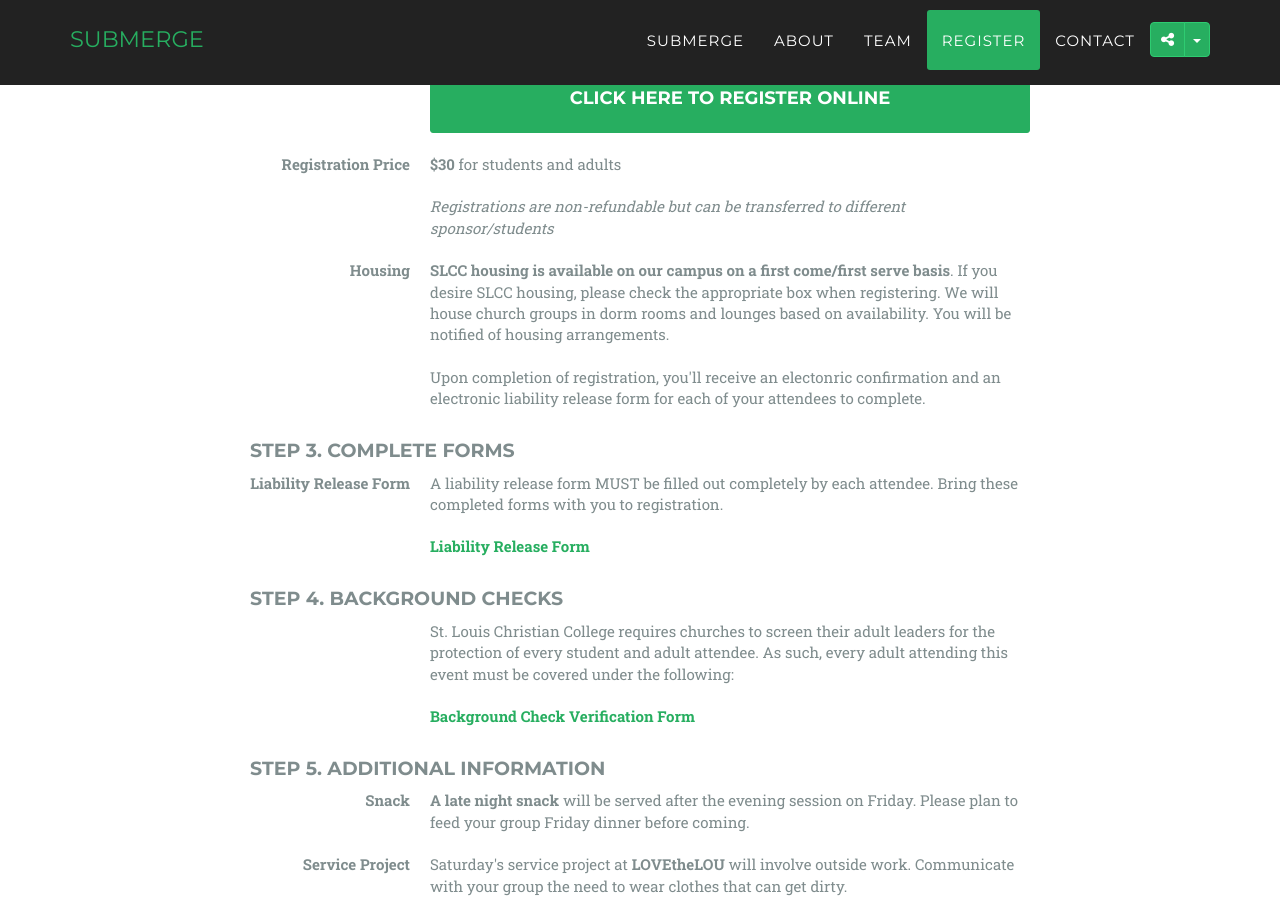
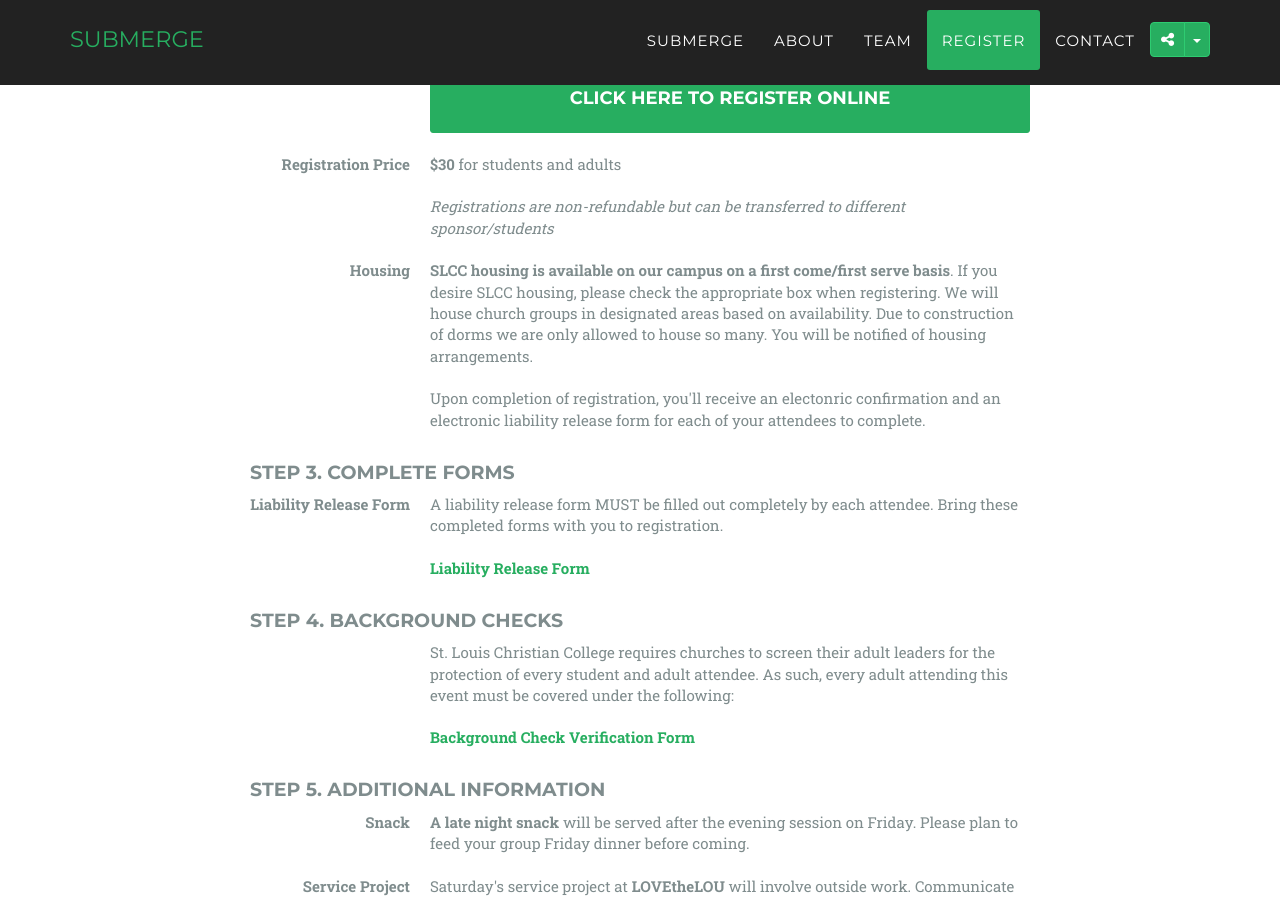
Before and after one commit to stlchristianedu/submergestl.com, a Jekyll site: the page built from index.html, in a window 1280 px wide and 900 px high, scrolled down 4949 px. Built offline with Jekyll 4.4.1, drawn with Linux system fonts in a browser that asks for light colours; nearby versions of some CDN libraries; some web fonts are replaced.

Commit message:
Update register.html

```diff
--- a/_includes/register.html
+++ b/_includes/register.html
@@ -43,7 +43,7 @@
                 <div class="row">
                     <dl class="dl-horizontal">
                         <dt>Housing</dt>
-                            <dd><strong>SLCC housing is available on our campus on a first come/first serve basis</strong>. If you desire SLCC housing, please check the appropriate box when registering. We will house church groups in dorm rooms and lounges based on availability. You will be notified of housing arrangements.</dd>
+                            <dd><strong>SLCC housing is available on our campus on a first come/first serve basis</strong>. If you desire SLCC housing, please check the appropriate box when registering. We will house church groups in designated areas based on availability. Due to construction of dorms we are only allowed to house so many. You will be notified of housing arrangements.</dd>
                     </dl>
                     <dl class="dl-horizontal">
                         <dd>Upon completion of registration, you'll receive an electonric confirmation and an electronic liability release form for each of your attendees to complete.</dd>
```
